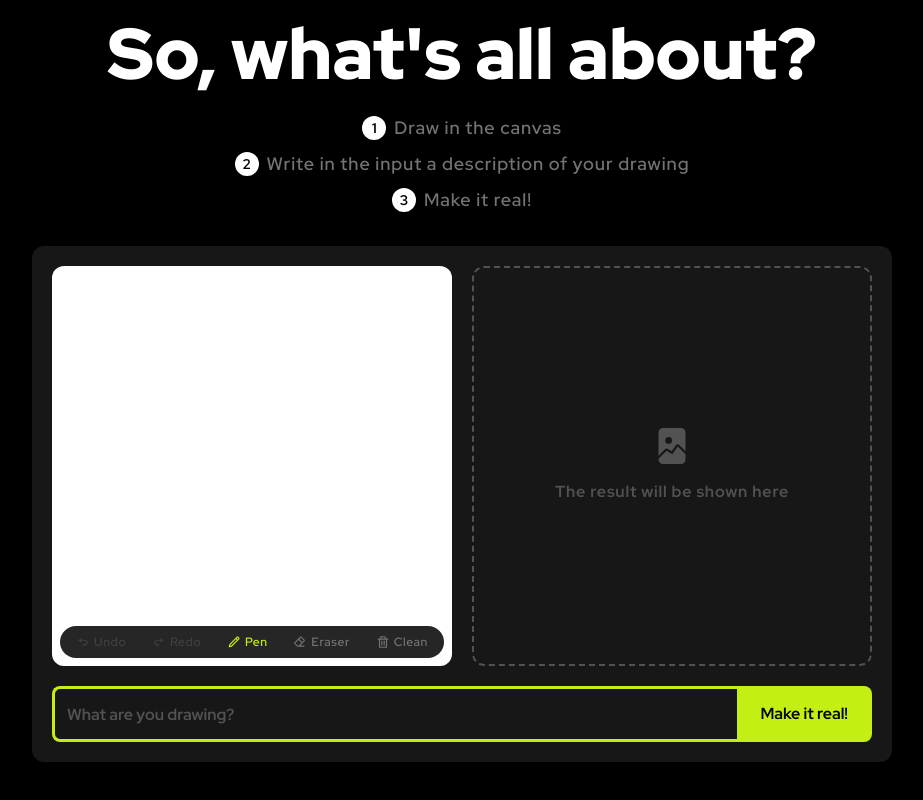
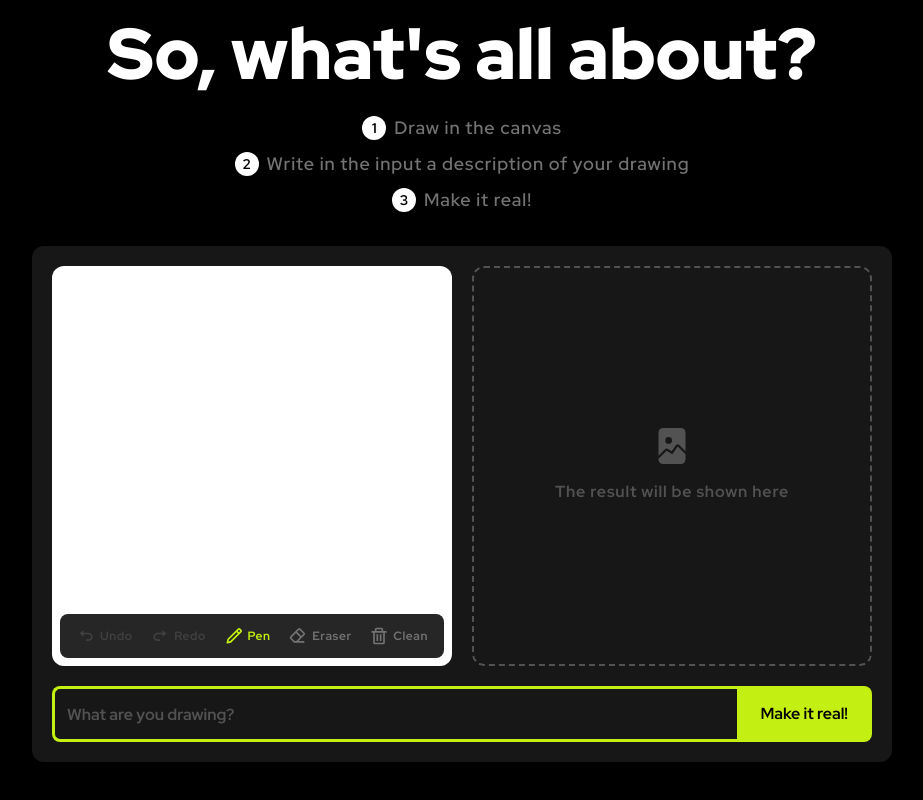
Before and after one commit to s0alken/draw-to-life, a React (Vite) app in the folder client/: page / in a window 1280 px wide. Shown: the part 794-1594 px from the top of the page, without its empty margins (178-1101 px from the left). Built offline with nearby package versions, Linux system fonts and the light colour scheme; no server answers.

Commit message:
restyling canvas menu

```diff
--- a/client/src/components/CanvasDraw.jsx
+++ b/client/src/components/CanvasDraw.jsx
@@ -91,42 +91,42 @@ const CanvasDraw = forwardRef((props, canvasRef) => {
                 onPointerUp={stopDrawing}
             />
 
-            <div className='absolute bottom-0 left-0 right-0 m-2 flex flex-wrap justify-between bg-neutral-800 py-2 px-4 text-neutral-500 rounded-full'>
+            <div className='absolute bottom-0 left-0 right-0 m-2 flex flex-wrap justify-between bg-neutral-800 py-3 px-4 text-neutral-500 rounded-lg'>
                 <button
-                    className='flex gap-1 items-center font-semibold disabled:text-neutral-700 hover:text-neutral-400 active:text-neutral-200'
+                    className='flex gap-1 items-center font-bold disabled:text-neutral-700 hover:text-neutral-400 active:text-neutral-200 transition-all duration-200'
                     onClick={undoDrawing}
                     disabled={!selectedIndex}
                 >
-                    <BiUndo className='text-sm' />
-                    <span className='text-xs tracking-wider'>Undo</span>
+                    <BiUndo className='text-sm lg:text-xl' />
+                    <span className='text-[10px] tracking-wider lg:text-[12px]'>Undo</span>
                 </button>
                 <button
-                    className='flex gap-1 items-center font-semibold disabled:text-neutral-700 hover:text-neutral-400 active:text-neutral-200'
+                    className='flex gap-1 items-center font-bold disabled:text-neutral-700 hover:text-neutral-400 active:text-neutral-200 transition-all duration-200'
                     onClick={redoDrawing}
                     disabled={selectedIndex === history.length - 1}
                 >
-                    <BiRedo className='text-sm' />
-                    <span className='text-xs tracking-wider'>Redo</span>
+                    <BiRedo className='text-sm lg:text-xl' />
+                    <span className='text-[10px] tracking-wider lg:text-[12px]'>Redo</span>
                 </button>
                 <button
-                    className={`flex gap-1 items-center font-semibold ${selectedTool === 'pencil' ? 'text-primary' : 'active:text-neutral-200 hover:text-neutral-400'}`}
+                    className={`flex gap-1 items-center font-bold ${selectedTool === 'pencil' ? 'text-primary' : 'active:text-neutral-200 hover:text-neutral-400'} transition-all duration-200`}
                     onClick={() => setSelectedTool('pencil')}
                 >
-                    <BiPencil className='text-sm' />
-                    <span className='text-xs tracking-wider'>Pen</span>
+                    <BiPencil className='text-sm lg:text-xl' />
+                    <span className='text-[10px] tracking-wider lg:text-[12px]'>Pen</span>
                 </button>
                 <button
-                    className={`flex gap-1 items-center font-semibold ${selectedTool === 'eraser' ? 'text-primary' : 'active:text-neutral-200 hover:text-neutral-400'}`}
+                    className={`flex gap-1 items-center font-bold ${selectedTool === 'eraser' ? 'text-primary' : 'active:text-neutral-200 hover:text-neutral-400'} transition-all duration-200`}
                     onClick={() => setSelectedTool('eraser')}
                 >
-                    <BiEraser className='text-sm' />
-                    <span className='text-xs tracking-wider'>Eraser</span>
+                    <BiEraser className='text-sm lg:text-xl' />
+                    <span className='text-[10px] tracking-wider lg:text-[12px]'>Eraser</span>
                 </button>
                 <button
-                    className='flex gap-1 items-center font-semibold hover:text-neutral-400 active:text-neutral-200'
+                    className='flex gap-1 items-center font-bold hover:text-neutral-400 active:text-neutral-200 transition-all duration-200'
                     onClick={clearCanvas}>
-                    <BiTrash className='text-sm' />
-                    <span className='text-xs tracking-wider'>Clean</span>
+                    <BiTrash className='text-sm lg:text-xl' />
+                    <span className='text-[10px] tracking-wider lg:text-[12px]'>Clean</span>
                 </button>
             </div>
         </>
--- a/client/src/components/CanvasSection.jsx
+++ b/client/src/components/CanvasSection.jsx
@@ -65,15 +65,15 @@ const CanvasSection = () => {
                     So, what's all about?
                 </motion.h1>
                 <ul className="text-neutral-500 font-semibold text-lg mb-8 space-y-2">
-                    <motion.li variants={transitionVariant} className="flex justify-center items-center gap-2">
+                    <motion.li variants={transitionVariant} className="flex flex-col justify-center items-center gap-2 sm:flex-row">
                         <span className="inline-flex justify-center items-center p-3 rounded-full font-bold text-sm bg-white w-[20px] h-[20px] mix-blend-lighten text-black">1</span>
                         <span className="tracking-wider">Draw in the canvas</span>
                     </motion.li>
-                    <motion.li variants={transitionVariant} className="flex justify-center items-center gap-2">
+                    <motion.li variants={transitionVariant} className="flex flex-col justify-center items-center gap-2 sm:flex-row">
                         <span className="inline-flex justify-center items-center p-3 rounded-full font-bold text-sm bg-white w-[20px] h-[20px] mix-blend-lighten text-black">2</span>
                         <span className="tracking-wider">Write in the input a description of your drawing</span>
                     </motion.li>
-                    <motion.li variants={transitionVariant} className="flex justify-center items-center gap-2">
+                    <motion.li variants={transitionVariant} className="flex flex-col justify-center items-center gap-2 sm:flex-row">
                         <span className="inline-flex justify-center items-center p-3 rounded-full font-bold text-sm bg-white w-[20px] h-[20px] mix-blend-lighten text-black">3</span>
                         <span className="tracking-wider">Make it real!</span>
                     </motion.li>
```
Also changed, not shown: 1 other file (tests, documents, lock files or other folders).
